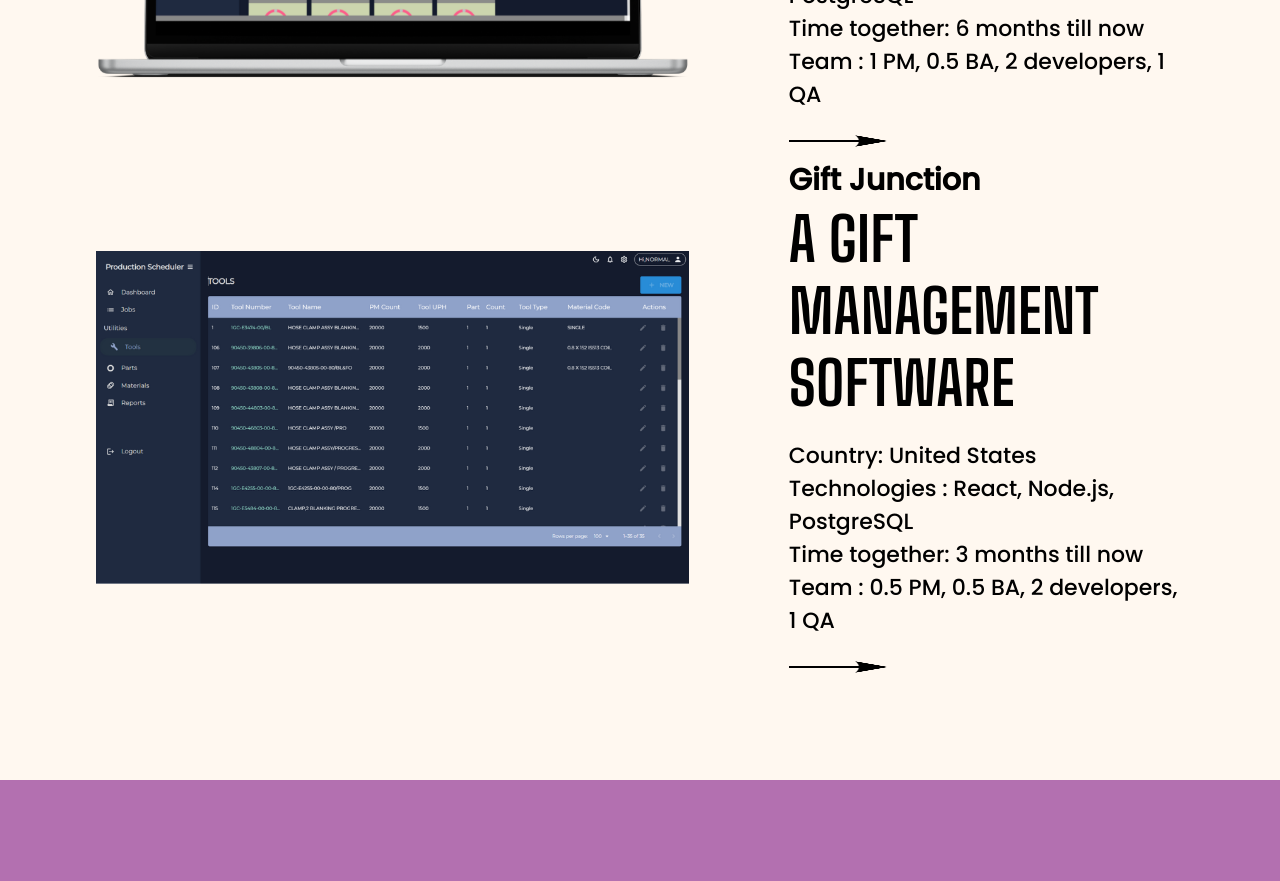
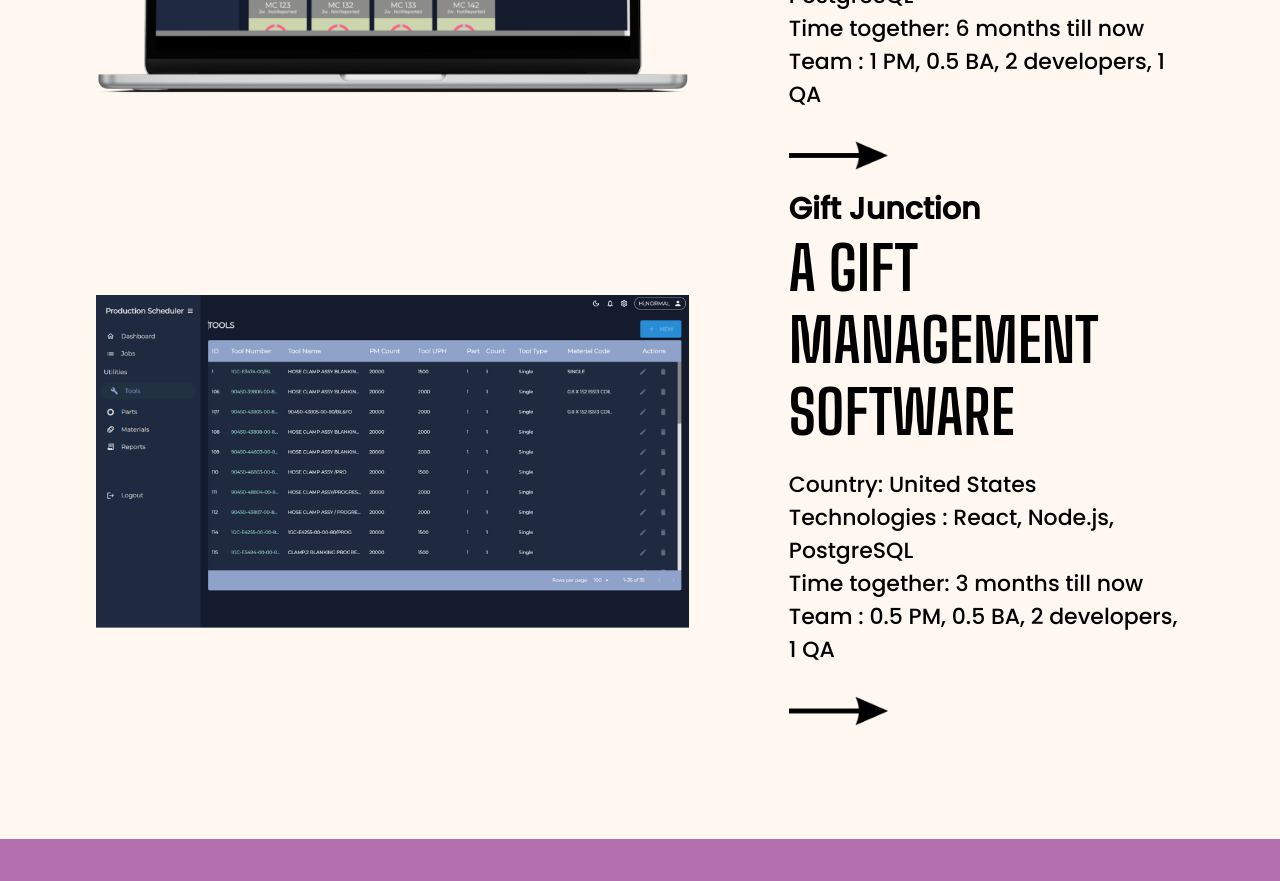
Before and after one commit to Anthoniselvi/candorbees-portfolio, a Next.js app: page /project in a window 1280 px wide. Shown: the part 960-1841 px from the top of the page. Built offline with nearby package versions, Linux system fonts and the light colour scheme.

Commit message:
images corrected

```diff
--- a/components/Home/Navbar.js
+++ b/components/Home/Navbar.js
@@ -7,7 +7,6 @@
 import { useMediaQuery } from "@mui/material";
 
 const Navbar = ({ opened, setOpened }) => {
-  const isNonMobile = useMediaQuery("(min-width:1000px)");
   const [activeLink, setActiveLink] = useState("/");
   const router = useRouter();
 
--- a/components/Project/Header.js
+++ b/components/Project/Header.js
@@ -120,8 +120,12 @@
         >
           <Image
             src="/image/project5.png"
-            width="50"
-            height="50"
+            style={{
+              width: "100%",
+              height: "auto",
+            }}
+            width={400}
+            height={400}
             alt=""
             className={styles.homeimage}
           />
@@ -148,8 +152,12 @@
             <Image
               onClick={navigateToProject2}
               src="/image/arrow.png"
-              width="20"
-              height="20"
+              style={{
+                width: "25%",
+                height: "100%",
+              }}
+              width={100}
+              height={100}
               alt=""
               className={styles.homeimage1}
             />
@@ -167,8 +175,12 @@
         >
           <Image
             src="/image/project1.png"
-            width="50"
-            height="50"
+            style={{
+              width: "100%",
+              height: "auto",
+            }}
+            width={400}
+            height={400}
             alt=""
             className={styles.homeimage}
           />
@@ -195,8 +207,12 @@
             <Image
               onClick={navigateToProject4}
               src="/image/arrow.png"
-              width="20"
-              height="20"
+              style={{
+                width: "25%",
+                height: "100%",
+              }}
+              width={100}
+              height={100}
               alt=""
               className={styles.homeimage1}
             />
```
Also changed, not shown: components/jobmanagement/Content.js (+6 -2 lines), components/jobmanagement/Header.js (+6 -2 lines).
